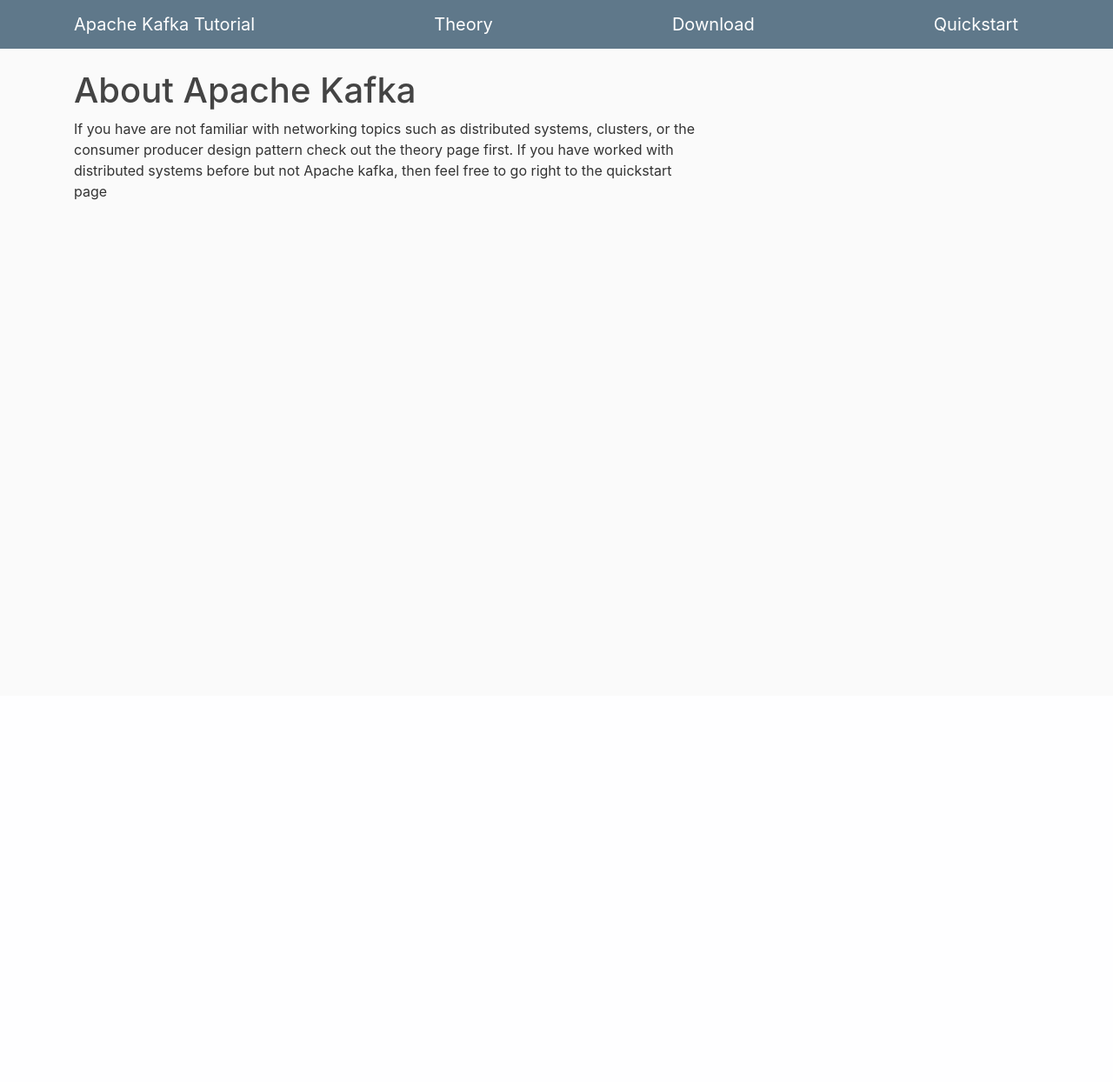
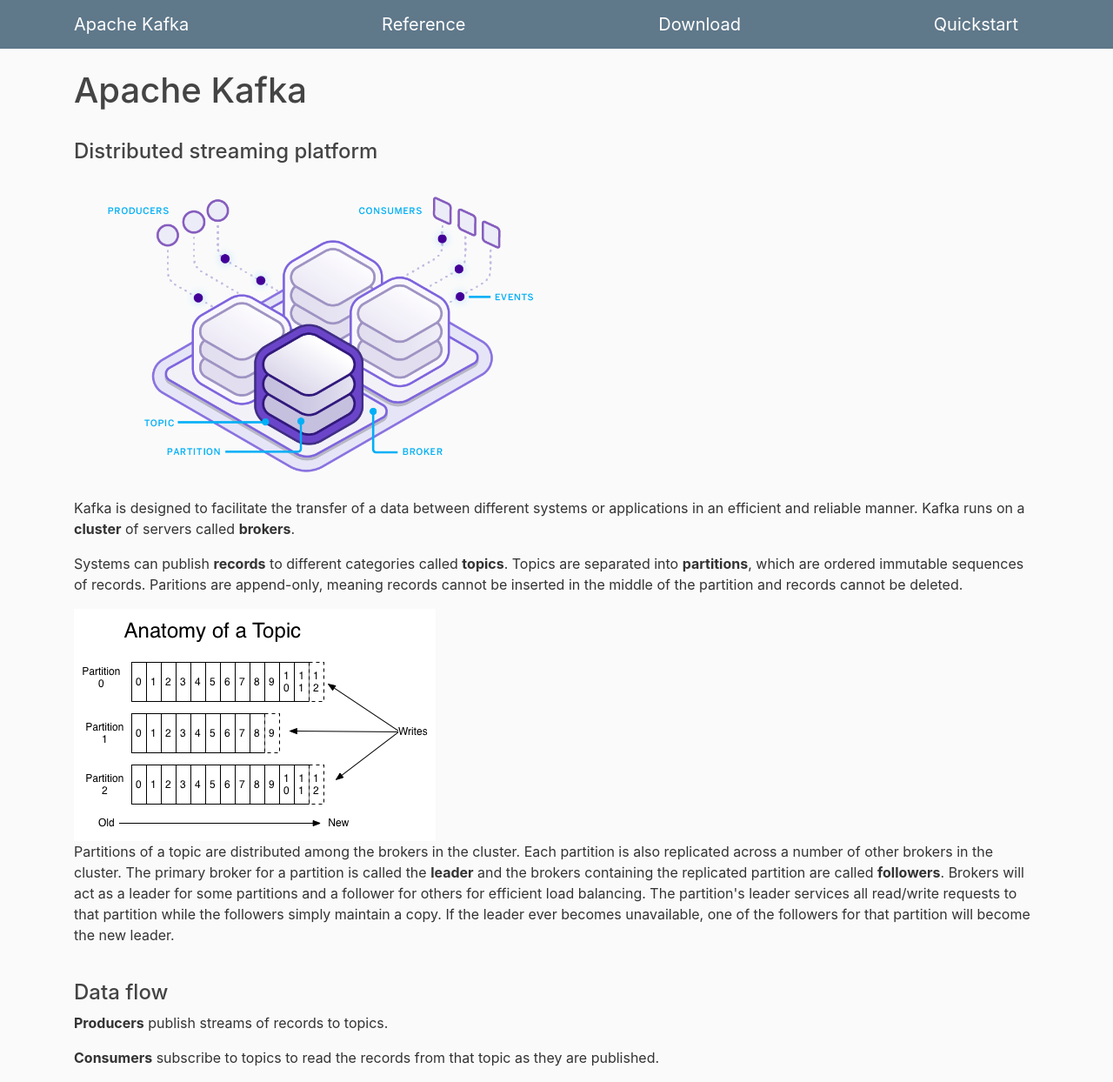
Before and after one commit to ebencarek/apache_kafka_tut_website, a Flask app: page / in a window 1280 px wide. Shown: the whole page at 87% size. Before the commit the page ends 230 px from the top, so only its background shows below. Run offline with Flask 2, Linux system fonts and the light colour scheme; some libraries are stand-ins or nearby versions.

Commit message:
start fleshing out website

```diff
--- a/app.py
+++ b/app.py
@@ -6,9 +6,9 @@ app = Flask(__name__)
 def home_page():
     return render_template('home.html')
 
-@app.route('/Theory')
-def theory_page():
-    return render_template('theory.html')
+@app.route('/Reference')
+def reference_page():
+    return render_template('reference.html')
 
 @app.route('/Quickstart')
 def quickstart_page():
--- a/templates/download.html
+++ b/templates/download.html
@@ -1,5 +1,9 @@
 {% extends "layout.html" %}
 {% block content %}
     <h1>Download Apache Kafka</h1>
-    <p>Here you will find information on how to download apach kafka and any of its dependencies</p>
+    <p>
+        Apache Kafka can be downloaded with the directly from the
+        <a href="https://www.confluent.io/download/" target="_blank">Confluent Platform</a>
+        or from the <a href="https://kafka.apache.org/downloads" target="_blank">Kafka Website</a>.
+    </p>
 {% endblock %}
--- a/templates/home.html
+++ b/templates/home.html
@@ -1,7 +1,36 @@
 {% extends "layout.html" %}
 {% block content %}
-    <h1>About Apache Kafka</h1>
-    <p>If you have are not familiar with networking topics such as distributed systems, clusters,
-        or the consumer producer design pattern check out the theory page first.
-    If you have worked with distributed systems before but not Apache kafka, then feel free to go right to the quickstart page</p>
+    <h1>Apache Kafka</h1>
+    <br>
+    <h4>
+        Distributed streaming platform
+    </h4>
+    <img src="/static/kafka-diagram.png" class="img-fluid" style="max-width: 50%;" alt="kafka-diagram">
+    <p>
+        Kafka is designed to facilitate the transfer of a data between different systems or applications
+        in an efficient and reliable manner. Kafka runs on a <b>cluster</b> of servers called <b>brokers</b>.
+    </p>
+    <p>
+        Systems can publish <b>records</b> to different categories called <b>topics</b>.
+        Topics are separated into <b>partitions</b>, which are ordered immutable sequences
+        of records. Paritions are append-only, meaning records cannot be inserted in the
+        middle of the partition and records cannot be deleted.
+    </p>
+    <img src="/static/log_anatomy.png" alt="log-anatomy" class="img-fluid">
+    <p>
+        Partitions of a topic are distributed among the brokers in the cluster. Each partition is also replicated across a number of other
+        brokers in the cluster. The primary broker for a partition is called the <b>leader</b> and the brokers
+        containing the replicated partition are called <b>followers</b>. Brokers will act as a leader for some
+        partitions and a follower for others for efficient load balancing. The partition's leader services all
+        read/write requests to that partition while the followers simply maintain a copy. If the leader ever becomes unavailable,
+        one of the followers for that partition will become the new leader.
+    </p>
+    <br>
+    <h4>Data flow</h4>
+    <p>
+        <b>Producers</b> publish streams of records to topics.
+    </p>
+    <p>
+        <b>Consumers</b> subscribe to topics to read the records from that topic as they are published.
+    </p>
 {% endblock %}
--- a/templates/layout.html
+++ b/templates/layout.html
@@ -19,11 +19,11 @@
     <header class="site-header">
         <nav class="navbar navbar-expand-md navbar-dark bg-steel fixed-top">
             <div class="container">
-                <a class="navbar-brand mr-4" href="/">Apache Kafka Tutorial</a>
+                <a class="navbar-brand mr-4" href="/">Apache Kafka</a>
                 <!--<button class="navbar-toggler" type="button" data-toggle="collapse">-->
 
                 <!--</button>-->
-                <a class="navbar-brand mr-4" href="/Theory">Theory</a>
+                <a class="navbar-brand mr-4" href="/Reference">Reference</a>
                 <a class="navbar-brand mr-4" href="/Download">Download</a>
                 <a class="navbar-brand mr-4" href="/Quickstart">Quickstart</a>
             </div>
@@ -32,7 +32,7 @@
 
 <main role="main" class="container">
     <div class="row">
-        <div class="col-md-8">
+        <div class="col">
             {% block content %}{% endblock %}
         </div>
     </div>
```
Also changed, not shown: static/kafka-diagram.png (added), static/log_anatomy.png (added), templates/reference.html (renamed from templates/theory.html), 2 other files.
